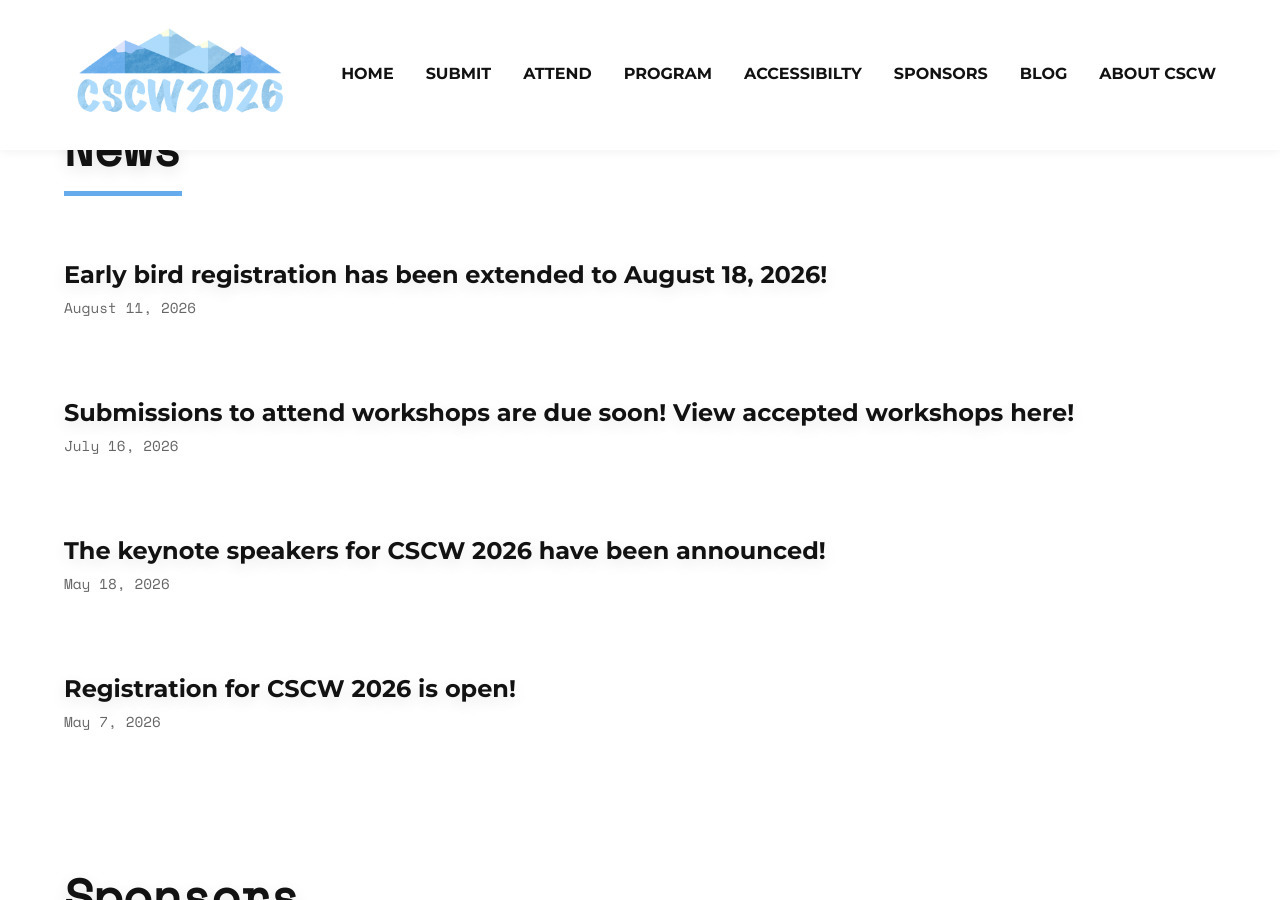
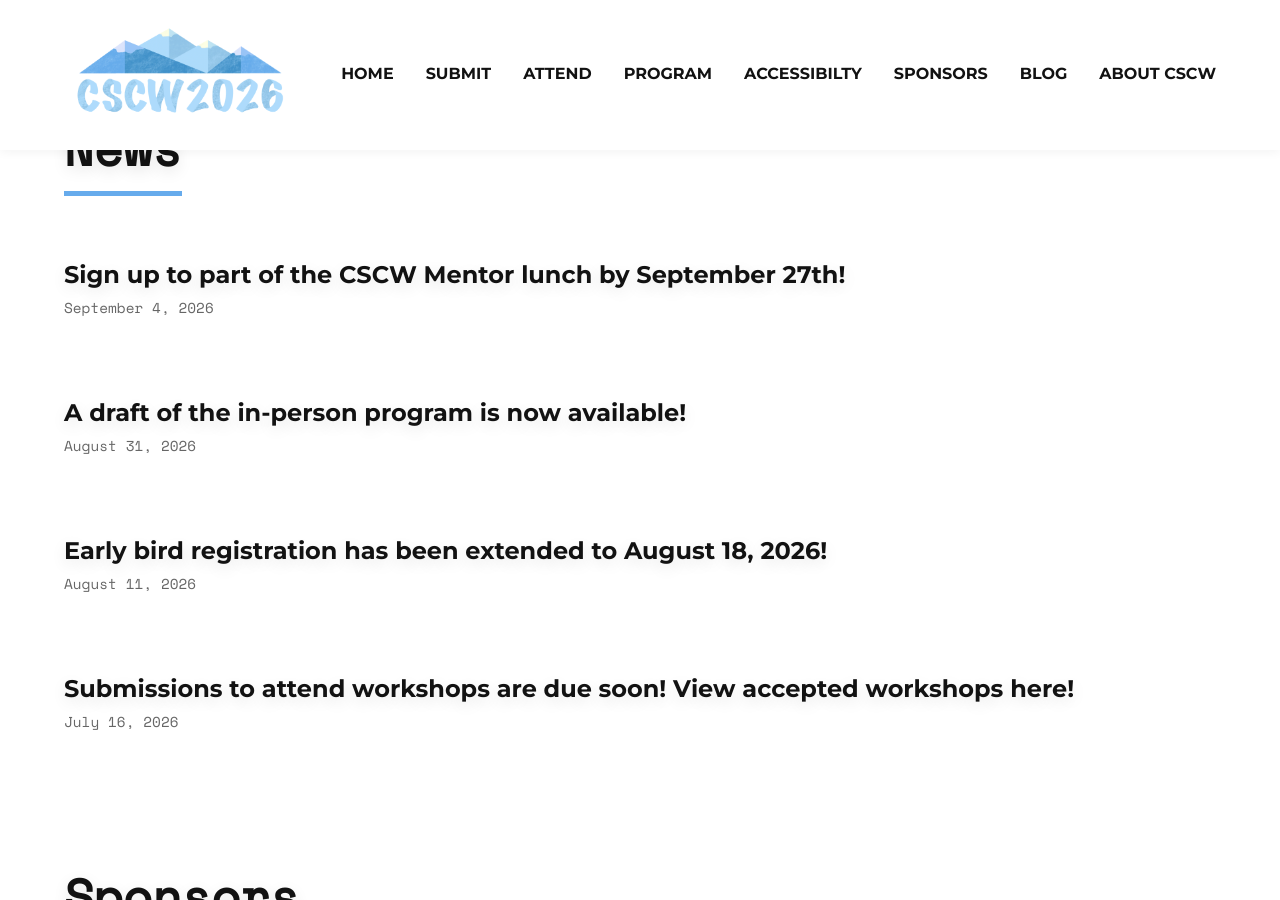
Before and after one commit to anthonypinter/cscw2026-website, a Jekyll site: the page built from index.html, in a window 1280 px wide and 900 px high, scrolled down 702 px. Built offline with Jekyll 4.4.1, drawn with Linux system fonts in a browser that asks for light colours.

Commit message:
mentoring page added

```diff
--- a/_data/news.yml
+++ b/_data/news.yml
@@ -7,6 +7,14 @@
 
 
 ########### --------------- ###########
+ - headline  : Sign up to part of the CSCW Mentor lunch by September 27th!
+   date      : September 4, 2026
+   link      : https://cscw.acm.org/2026/mentorship.html'
+
+ - headline  : A draft of the in-person program is now available!
+   date      : August 31, 2026
+   link      : https://cscw.acm.org/2026/programoverview.html
+
  - headline  : Early bird registration has been extended to August 18, 2026!
    date      : August 11, 2026
    link      : https://cscw.acm.org/2026/registration.html
--- a/_includes/nav-blog.html
+++ b/_includes/nav-blog.html
@@ -110,6 +110,9 @@
           <li class="dropdown-item">
             <a href="/2026/workshopprogram.html" class="dropdown-link">WORKSHOPS</a>
           </li>
+          <li class="dropdown-item">
+            <a href="/2026/mentorship.html" class="dropdown-link">MENTORSHIP</a>
+          </li>
         </ul>
       </div>
     </li>
--- a/_includes/nav.html
+++ b/_includes/nav.html
@@ -110,6 +110,9 @@
           <li class="dropdown-item">
             <a href="/2026/workshopprogram.html" class="dropdown-link">WORKSHOPS</a>
           </li>
+          <li class="dropdown-item">
+            <a href="/2026/mentorship.html" class="dropdown-link">MENTORSHIP</a>
+          </li>
         </ul>
       </div>
     </li>
--- /dev/null
+++ b/mentorship.html
@@ -0,0 +1,58 @@
+---
+layout: default
+permalink: /mentorship.html
+section_id: home
+---
+
+<main>
+  <div class="container">
+    <a href="#top" id="back-to-top" class="back-to-top">Back to Top</a>
+	<div id="top"></div>
+    <section class="hero">
+      <h1 class="page-title">
+        CSCW 2026 MENTORSHIP PROGRAM
+      </h1>
+
+      <h2>MENTORING LUNCH MEETUP</h2>
+
+      <div class="page-text">
+        Inspired by successful meetups at other SIGCHI conferences such as CHI PLAY, CSCW 2026 is pleased to offer a <strong>Mentoring Lunch Meetup</strong> for in-person attendees on Monday during the conference (October 12).
+      </div>
+
+      <div class="page-text">
+        The meetup is designed to support more structured networking across career stages by connecting attendees with peers at similar career stages and with more senior members of the CSCW community.
+      </div>
+
+      <div class="page-text">
+        Whether you would like to participate as a mentor or mentee, please complete the sign-up form and tell us a little about your background. We will use this information to create small mentoring groups, typically consisting of a more senior mentor and one or two attendees at earlier career stages.
+      </div>
+
+      <div class="page-text">
+        Please RSVP by <strong>Sunday, September 27, 2026</strong>: <a href="https://forms.gle/MiPwNdHUh69khScU7">https://forms.gle/MiPwNdHUh69khScU7</a>
+      </div>
+
+      <div class="page-text">
+        After registration closes, the Community and DEI Chairs will introduce group members by email. Each group will then coordinate where to go for lunch together on Monday.
+      </div>
+
+      <div class="page-text">
+        <strong>Please note: CSCW is facilitating the mentoring matches only. Lunch is not provided or reimbursed by the conference, and participants will cover their own meal expenses. Groups should plan to go out to eat, as outside food cannot be brought back into the conference hotel.</strong>
+      </div>
+
+      <div class="page-text">
+        More seasoned members of the CSCW community are especially encouraged to volunteer as mentors and share the advice, experiences, and stories they wish they had heard earlier in their careers.
+      </div>
+
+      <div class="page-text">
+        <strong>You must be registered for CSCW 2026 to participate.</strong>
+      </div>
+
+      <div class="page-text">
+        Questions? Contact <a href="mailto:communityDEI2026@cscw.acm.org">communityDEI2026@cscw.acm.org</a> by <strong>Sunday, September 27, 2026</strong>.
+      </div>
+
+    </section>
+
+
+  </div>
+</main>
```
Also changed, not shown: 1 other file.
